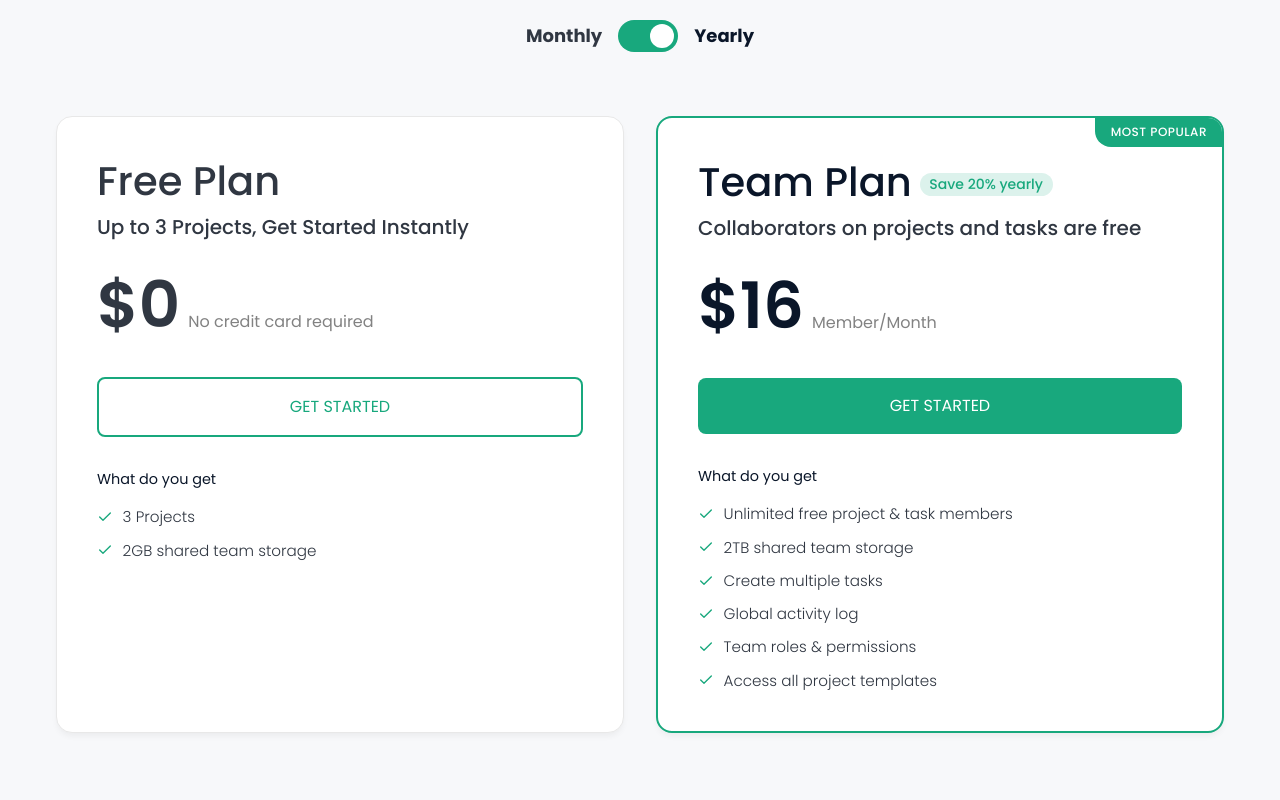
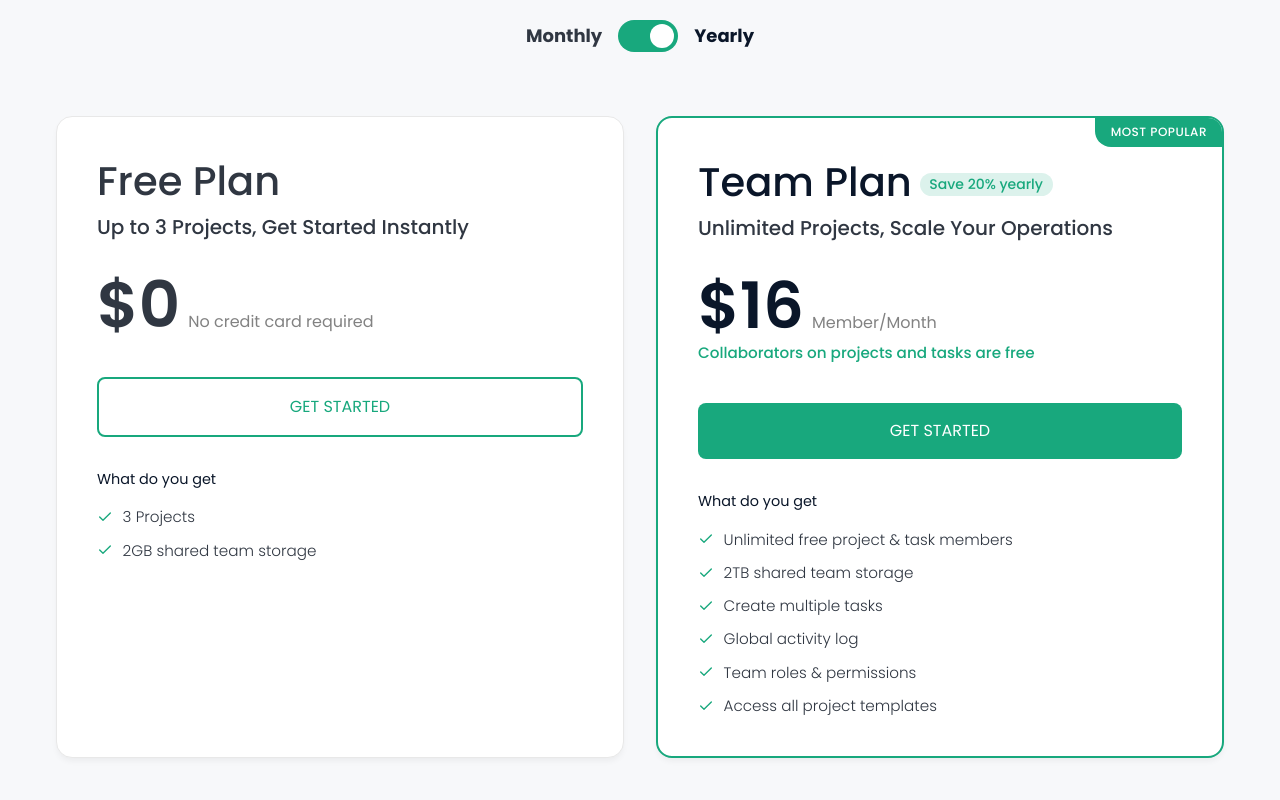
Before and after one commit to dedekysf/Landing-Page, a React (Vite) app: page / in a window 1280 px wide. Shown: the part 7913-8713 px from the top of the page. Built offline with nearby package versions, Linux system fonts and the light colour scheme.

Commit message:
feat: add pricing caption and style refinements

```diff
--- a/src/components/sections/Pricing.module.css
+++ b/src/components/sections/Pricing.module.css
@@ -188,9 +188,16 @@ input:checked+.slider:before {
 
 .priceSubtext {
     font-size: 1rem;
-    margin-bottom: 1.5rem;
     color: var(--grey-05);
     font-weight: var(--font-weight-regular);
+}
+
+.priceCaption {
+    font-size: 0.95rem;
+    color: var(--secondary-green);
+    font-weight: var(--font-weight-medium);
+    margin-bottom: 1.5rem;
+    line-height: 1.4;
 }
 
 .stepDesc {
--- a/src/components/sections/Pricing.tsx
+++ b/src/components/sections/Pricing.tsx
@@ -15,6 +15,7 @@ interface PlanData {
     showBadge?: boolean;
     checklistHeader: string;
     checklist: string[];
+    priceCaption?: string;
 }
 
 const TornEdge = ({ position }: { position: 'top' | 'bottom' }) => {
@@ -84,7 +85,7 @@ const Pricing: React.FC = () => {
         },
         {
             title: "Team Plan",
-            tagline: "Collaborators on projects and tasks are free",
+            tagline: "Unlimited Projects, Scale Your Operations",
             icon: <Building size={32} color="var(--white)" strokeWidth={1.5} />,
             btnType: 'inverted',
             priceMonthly: 20,
@@ -100,10 +101,8 @@ const Pricing: React.FC = () => {
                 "Global activity log",
                 "Team roles & permissions",
                 "Access all project templates"
-                // "Add unlimited users to projects & tasks",
-                // "Team admin & member roles",
-                // "Centralized billing",
             ],
+            priceCaption: "Collaborators on projects and tasks are free"
         }
     ];
 
@@ -179,12 +178,13 @@ const Pricing: React.FC = () => {
                                 )}
                             </h3>
                             <p className={styles.planTagline}>{plan.tagline}</p>
-                            <div style={{ display: 'flex', alignItems: 'baseline', gap: '8px', marginBottom: '1.5rem' }}>
+                            <div style={{ display: 'flex', alignItems: 'baseline', gap: '8px', marginBottom: plan.priceCaption ? '0.25rem' : '1.5rem' }}>
                                 <div className={styles.price} style={{ marginBottom: 0 }}>
                                     ${isMonthly ? plan.priceMonthly : plan.priceAnnual}
                                 </div>
                                 <div className={styles.priceSubtext} style={{ margin: 0 }}>{plan.priceSubtext}</div>
                             </div>
+                            {plan.priceCaption && <div className={styles.priceCaption}>{plan.priceCaption}</div>}
                             <div className={styles.cardFooter}>
                                 <a
                                     href="https://app.tasktag.com/register/signup-with-email"
```
